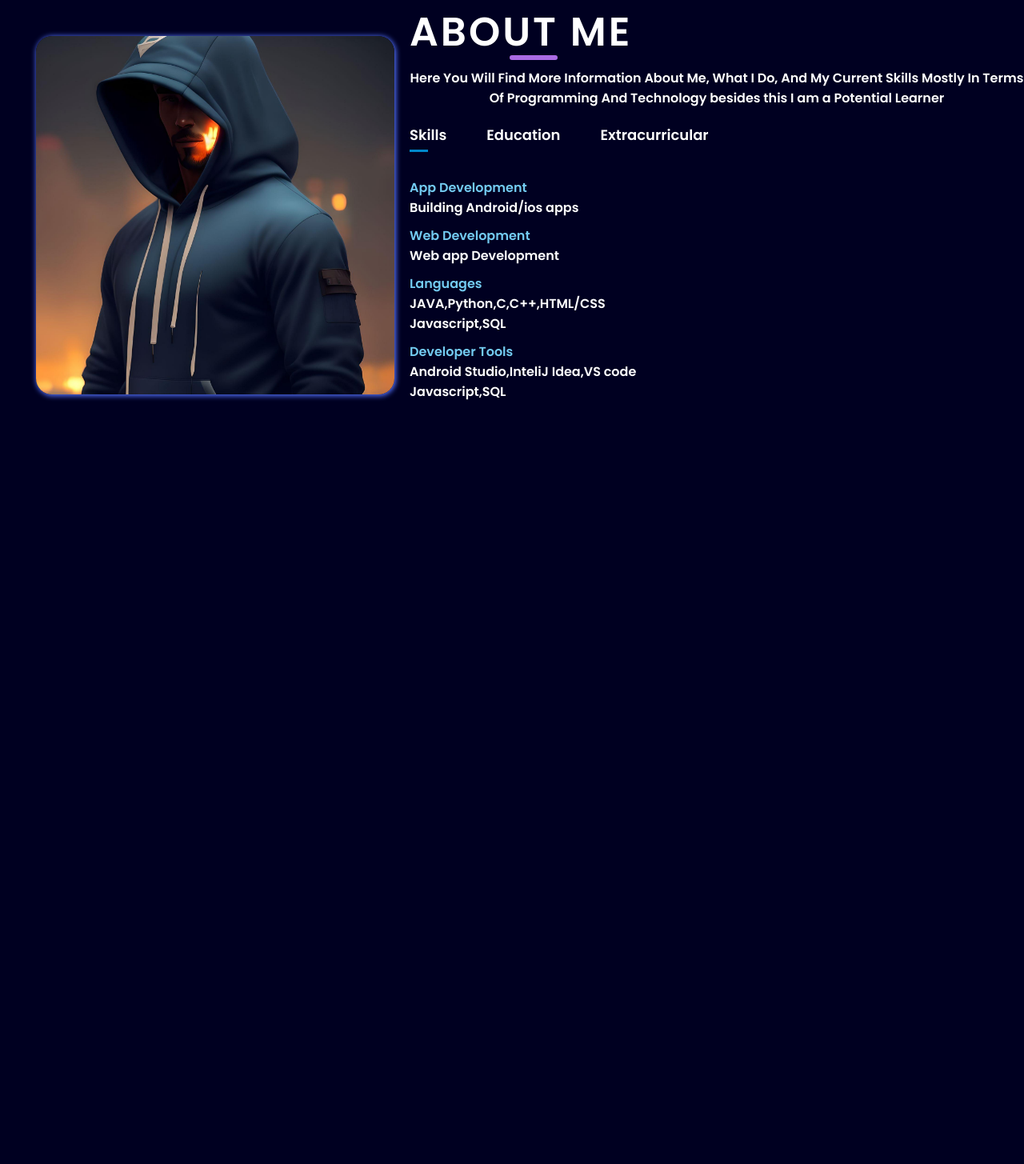
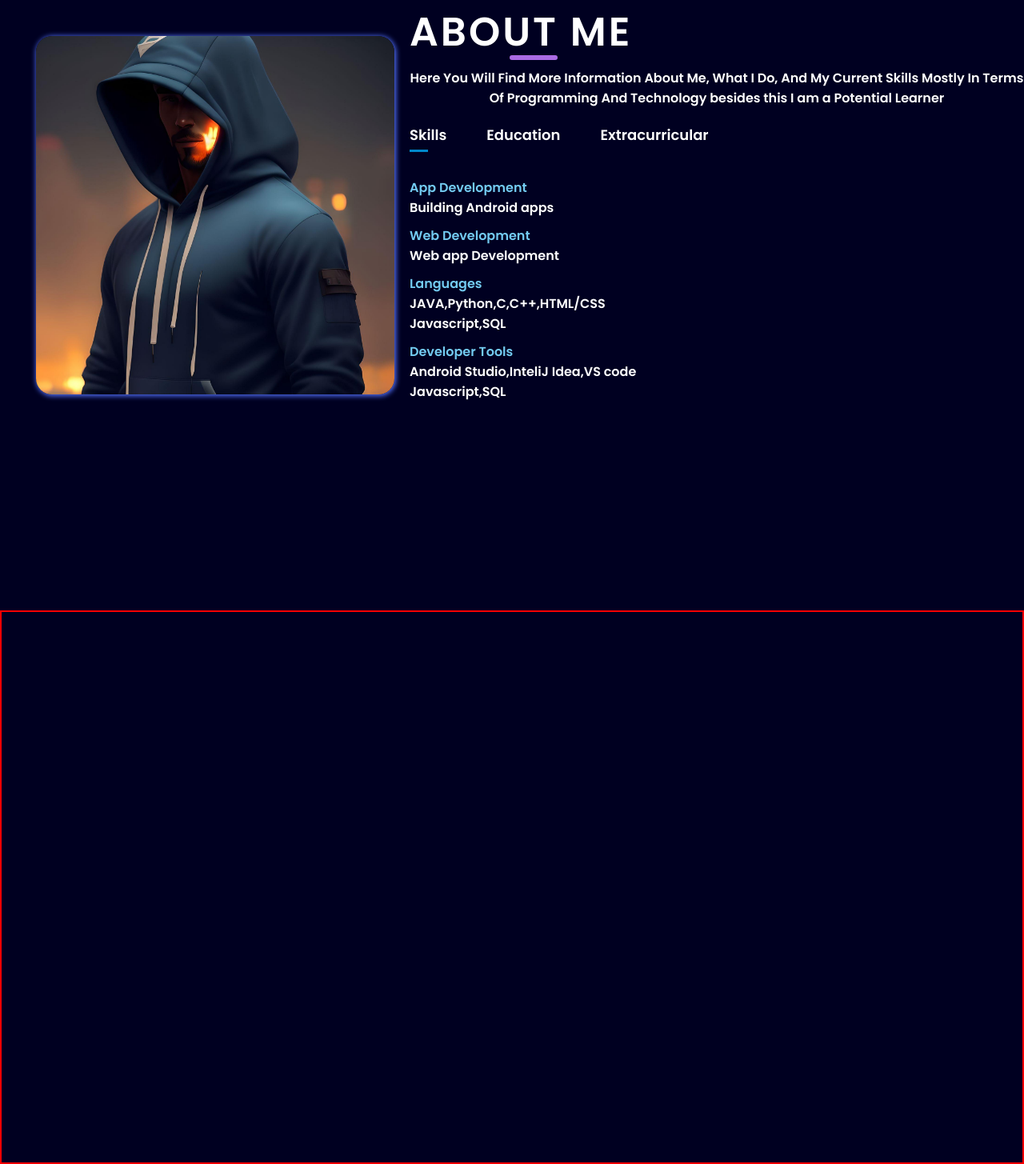
Before and after one commit to mohammedajmal0/Portfolio, a plain HTML site: page index.html in a window 1280 px wide. Shown: the part 923-2378 px from the top of the page at 80% size. Before the commit the page ends 1686 px from the top, so only its background shows below. Drawn offline with nearby package versions, Linux system fonts and the light colour scheme.

Commit message:
Add files via upload

```diff
--- a/index.html
+++ b/index.html
@@ -25,7 +25,7 @@
                     <li><a href=#home class="animation_hrefs">home</a></li>
                     <li><a href=#about class="animation_hrefs">about</a></li>
                     <!-- <li><a href="/">services</a></li> -->
-                    <li><a href="/" class="animation_hrefs">projects</a></li>
+                    <li><a href=#projects class="animation_hrefs">projects</a></li>
                     <li><a href="/" class="animation_hrefs">contact me</a></li>
                 </ul>
             </div>
@@ -83,7 +83,7 @@
                         </div>
                         <div class="tab-contents active-tab" id="skills">
                             <ul>
-                                <li><span>App Development</span><br>Building Android/ios apps </li>
+                                <li><span>App Development</span><br>Building Android apps </li>
                                 <li><span>Web Development</span><br>Web app Development </li>
                                 <li><span>Languages</span><br>JAVA,Python,C,C++,HTML/CSS <br>Javascript,SQL </li>
                                 <li><span>Developer Tools</span><br>Android Studio,InteliJ Idea,VS code<br>Javascript,SQL </li>
@@ -110,6 +110,8 @@
                 </div>
             </div>
         </div>
+        <!-- --------------projects----------------- -->
+        <div class="projects" id="projects"></div>
 
     </main>
 
--- a/style.css
+++ b/style.css
@@ -358,3 +358,9 @@ html {
  .insta:hover{
   color: rgb(104, 3, 57);
  }
+   /* ------------------projects-------------------- */
+   .projects{
+    display: flex;
+    height: 86vh;
+    border: 2px solid red;
+   }
```
